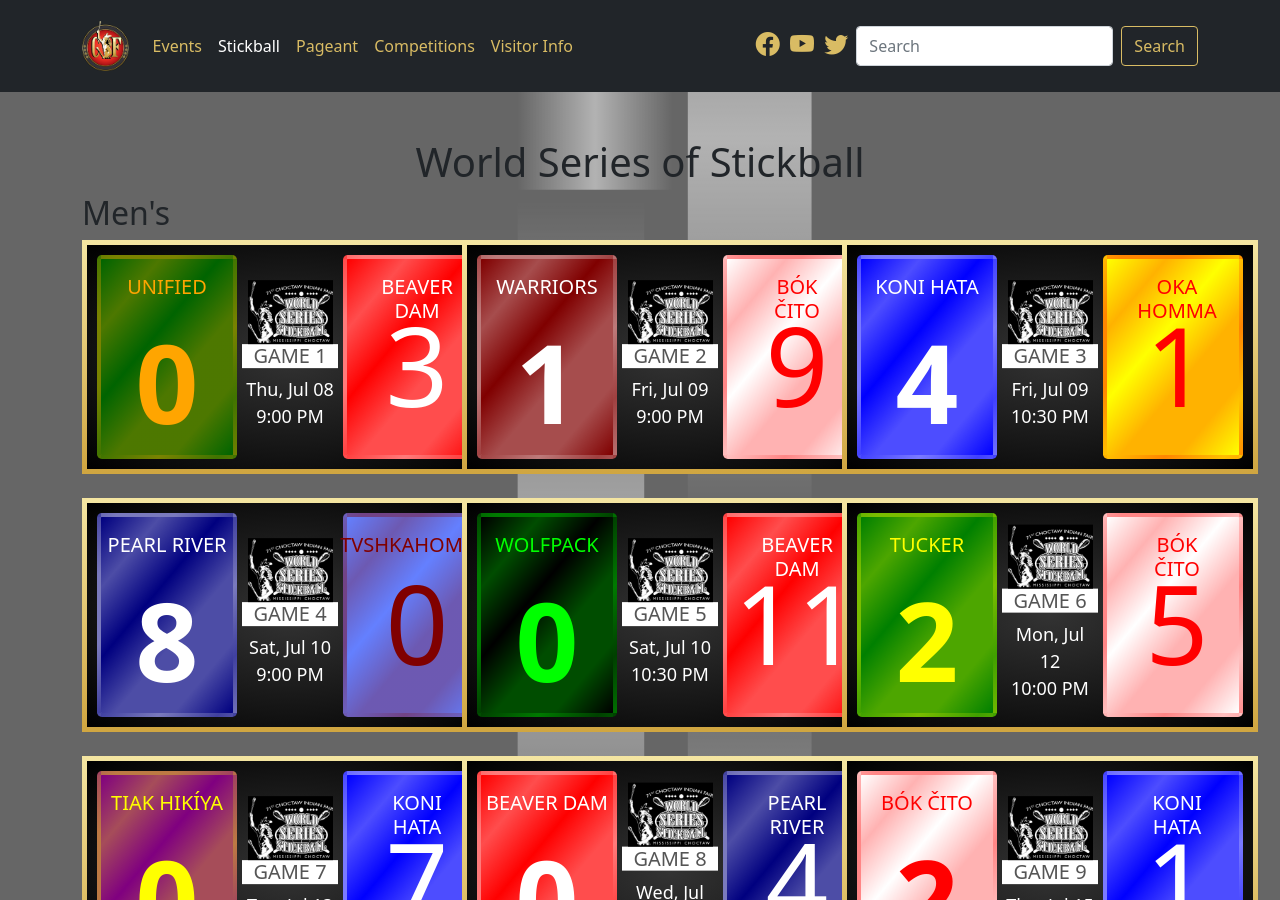
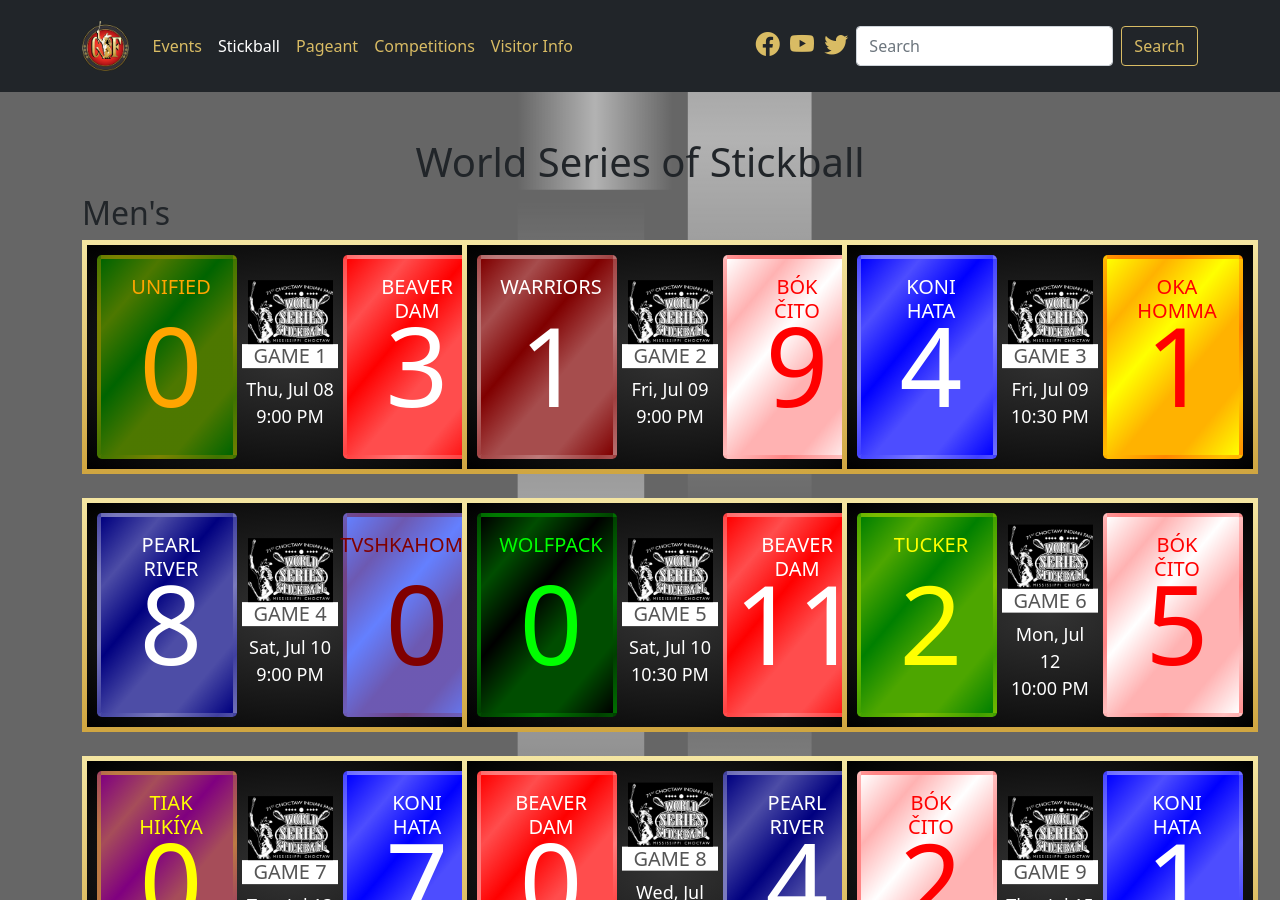
Before and after one commit to smattera/smattera.github.io, a Jekyll site: the page built from stickball/index.md, in a window 1280 px wide and 900 px high. Built offline with Jekyll 4.4.1, drawn with Linux system fonts in a browser that asks for light colours; nearby versions of some CDN libraries.

Commit message:
Update game.html

```diff
--- a/_includes/game.html
+++ b/_includes/game.html
@@ -19,8 +19,10 @@
 
   <div class="card-gold-border text-center text-white mx-auto position-relative p-3" style="width: 416px; height: 234px; background: radial-gradient(#333, #000);">
     <div class="position-absolute top-50 start-0 translate-middle-y rounded-3" style="width: 140px; height: 204px; background: linear-gradient(130deg, rgba({{ include.t1c2 }}, 0), rgba({{ include.t1c2 }}, 0.3), rgba({{ include.t1c2 }}, 0), rgba({{ include.t1c2 }}, 0.3), rgba({{ include.t1c2 }}, 0.3), rgba({{ include.t1c2 }}, 0)), rgba({{ include.t1c }}, 1); color: rgba({{ include.t1c2 }},1); margin-left: 10px; border: 4px solid rgba({{ include.t1c2 }}, 0.25);">
-      <p class="h5 pt-3">{{ include.t1 }}</p>
-      <p class="h2 fw-bold pt-2" style="font-size: 110px;">{{ include.t1s }}</p>
+      <div class="position-relative" style="width:140px;height:204px;">
+        <p class="h5 pt-3 position-absolute top-0 start-50 translate-middle-x">{{ include.t1 }}</p>
+        <p class="position-absolute bottom-0 start-50 translate-middle-x" style="font-size: 110px;">{{ include.t1s }}</p>
+      </div>
     </div>
     <div class="position-absolute top-50 start-50 translate-middle" style="width: 96px;">
       <img src="../assets/img/wss.jpg" class="img-fluid lighten" style="max-width: 85px">
```
